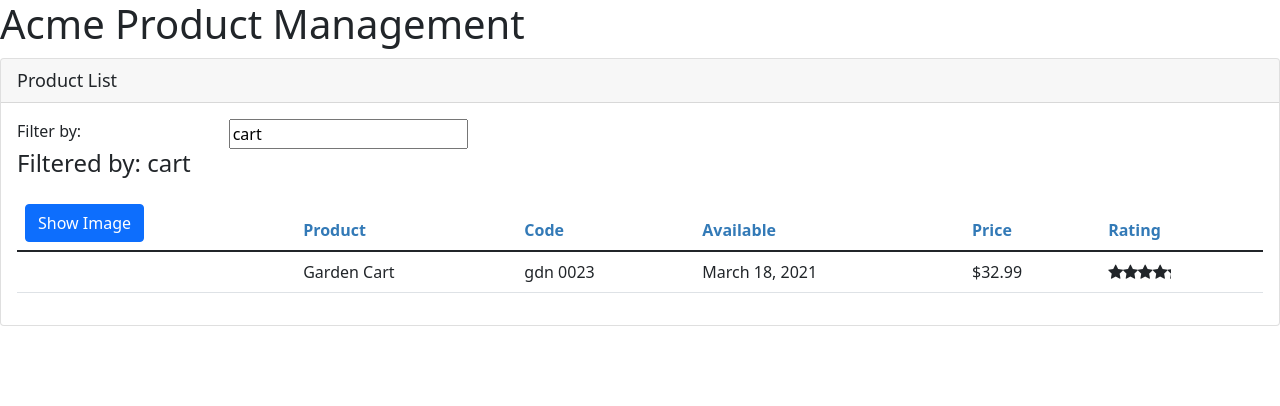
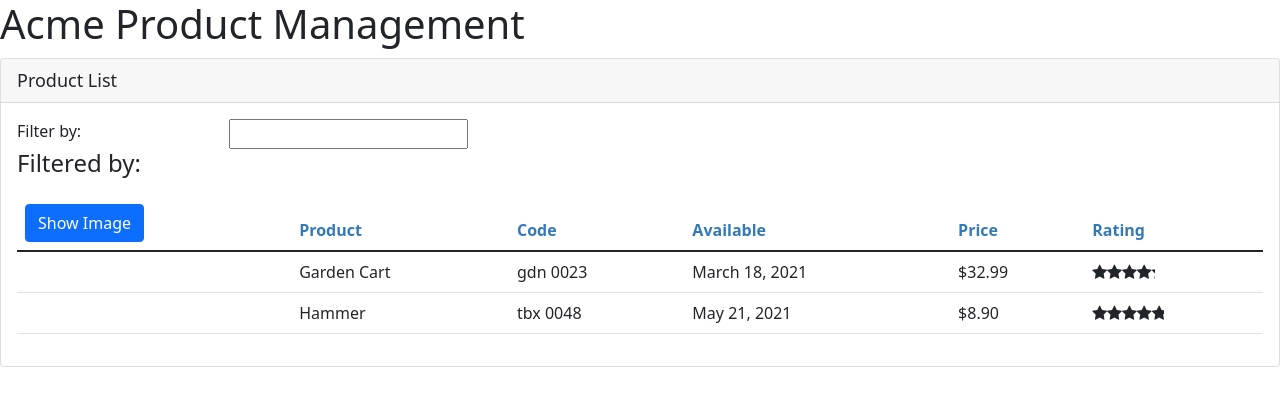
Before and after one commit to ortega-daniel/angular-getting-started, an Angular app: page / in a window 1280 px wide. Shown: the top 406 px of the page. Built offline with nearby package versions, Linux system fonts and the light colour scheme.

Commit message:
created product service with hard coded data

```diff
--- a/src/app/products/product-list.component.ts
+++ b/src/app/products/product-list.component.ts
@@ -1,5 +1,6 @@
 import { Component, OnInit } from "@angular/core";
 import { IProduct } from "./product";
+import { ProductService } from "./product.service";
 
 @Component({
     selector: "pm-products",
@@ -11,8 +12,12 @@ export class ProductListComponent implements OnInit {
     imageWidth: number = 50;
     imageMargin: number = 2;
     showImage: boolean = false;
+    filteredProducts: IProduct[] = [];
+    products: IProduct[] = [];
 
     private _listFilter: string = "";
+
+    constructor(private productService: ProductService) {}
 
     get listFilter(): string {
         return this._listFilter;
@@ -23,33 +28,9 @@ export class ProductListComponent implements OnInit {
         this.filteredProducts = this.performFilter(value);
     }
 
-    filteredProducts: IProduct[] = [];
-    products: IProduct[] = [
-      {
-        "productId": 2,
-        "productName": "Garden Cart",
-        "productCode": "GDN-0023",
-        "releaseDate": "March 18, 2021",
-        "description": "15 gallon capacity rolling garden cart",
-        "price": 32.99,
-        "starRating": 4.2,
-        "imageUrl": "assets/images/garden_cart.png"
-      },
-      {
-        "productId": 5,
-        "productName": "Hammer",
-        "productCode": "TBX-0048",
-        "releaseDate": "May 21, 2021",
-        "description": "Curved claw steel hammer",
-        "price": 8.9,
-        "starRating": 4.8,
-        "imageUrl": "assets/images/hammer.png"
-      },
-    ];
-
     ngOnInit(): void {
-        console.log("OnInit");
-        this.listFilter = "cart";
+        this.products = this.productService.getProducts();
+        this.filteredProducts = this.products;
     }
 
     toggleImage(): void {
--- /dev/null
+++ b/src/app/products/product.service.ts
@@ -0,0 +1,32 @@
+import { Injectable } from "@angular/core";
+import { IProduct } from "./product";
+
+@Injectable({
+    providedIn: "root"
+})
+export class ProductService {
+    getProducts(): IProduct[] {
+        return [
+            {
+              "productId": 2,
+              "productName": "Garden Cart",
+              "productCode": "GDN-0023",
+              "releaseDate": "March 18, 2021",
+              "description": "15 gallon capacity rolling garden cart",
+              "price": 32.99,
+              "starRating": 4.2,
+              "imageUrl": "assets/images/garden_cart.png"
+            },
+            {
+              "productId": 5,
+              "productName": "Hammer",
+              "productCode": "TBX-0048",
+              "releaseDate": "May 21, 2021",
+              "description": "Curved claw steel hammer",
+              "price": 8.9,
+              "starRating": 4.8,
+              "imageUrl": "assets/images/hammer.png"
+            },
+          ];
+    }
+}
```
